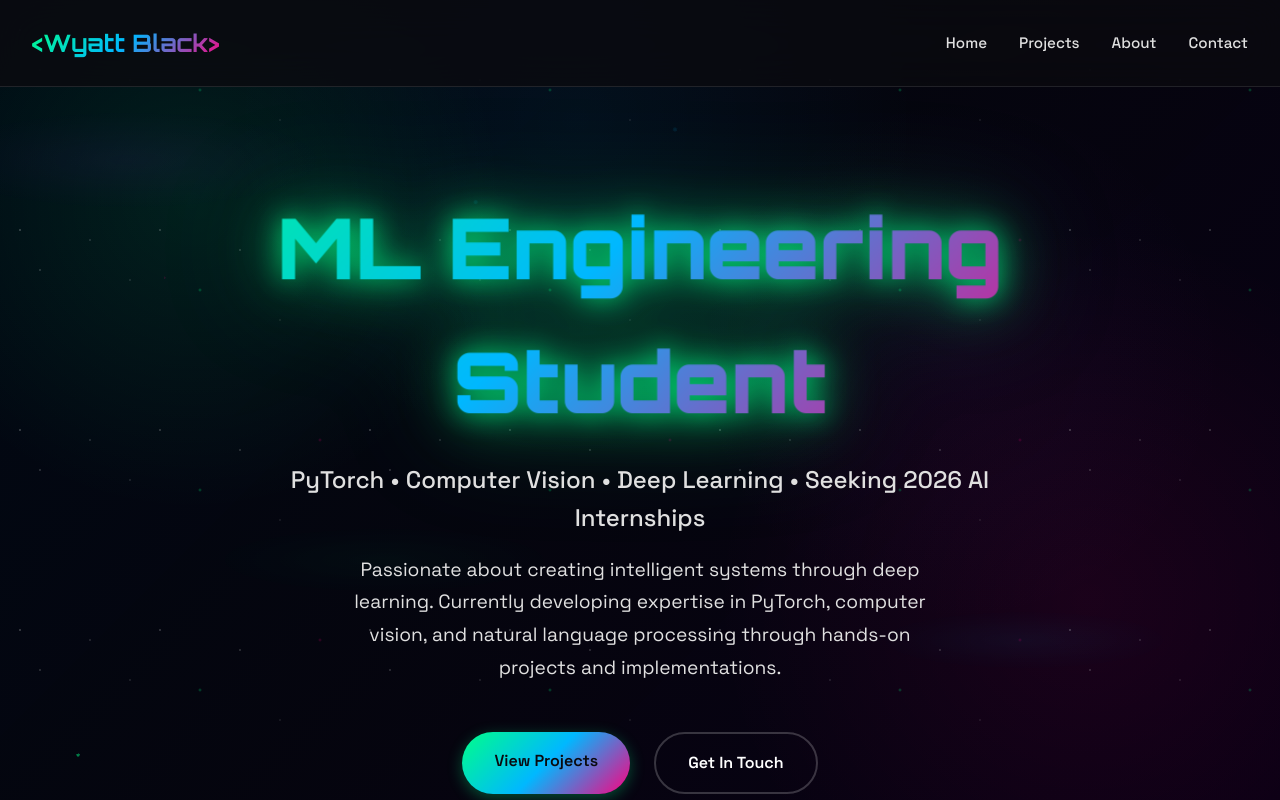
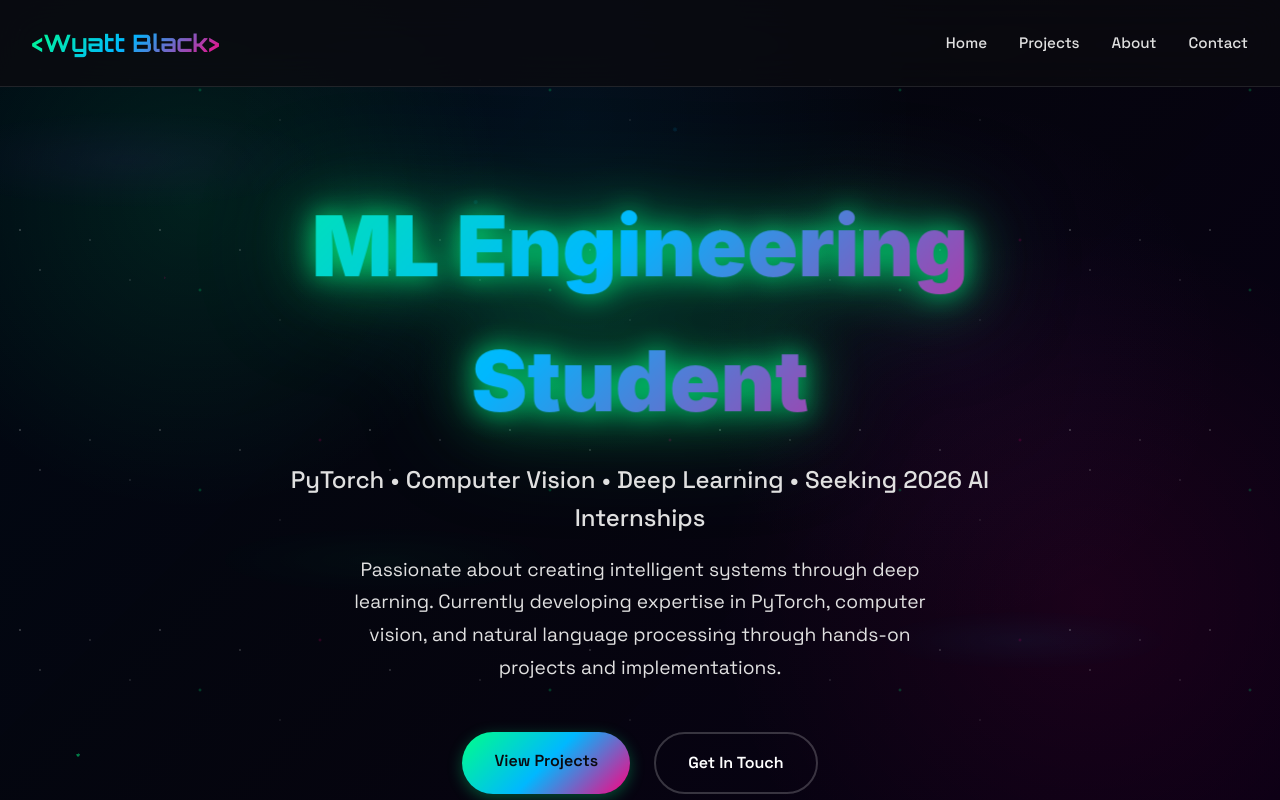
Before and after one commit to black1172/black1172.github.io, a plain HTML site: page index.html in a window 1280 px wide. Shown: the top 800 px of the page. Drawn offline with Linux system fonts and the light colour scheme.

Commit message:
new font, 'Inter'

```diff
--- a/styles.css
+++ b/styles.css
@@ -210,7 +210,7 @@ nav {
 }
 
 .hero-title {
-    font-family: 'Orbitron', monospace;
+    font-family: 'Inter', sans-serif;
     font-size: clamp(2.6rem, 7vw, 5rem);
     font-weight: 400;
     margin-bottom: 1.5rem;
```
